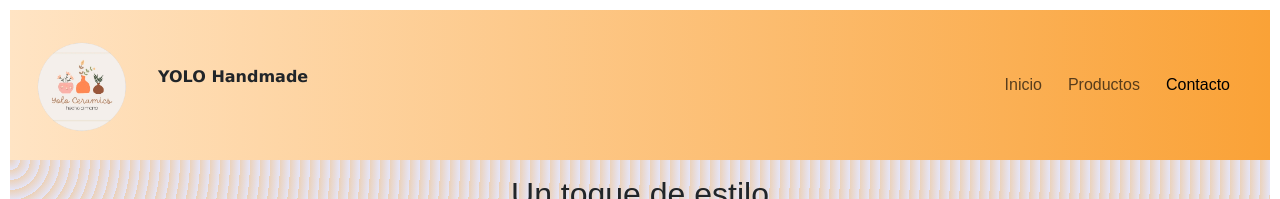
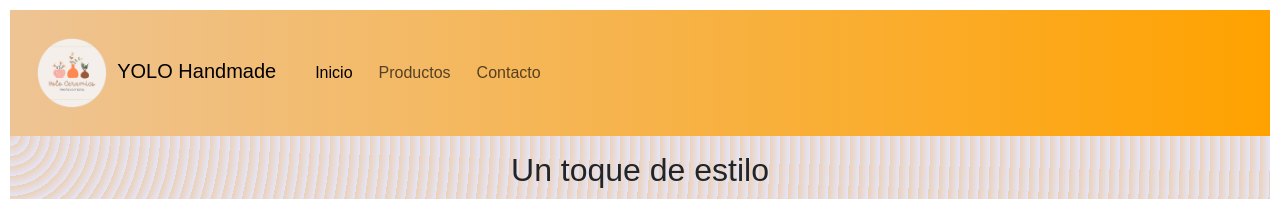
Before and after one commit to jerePerez/yolo-handmade, a plain HTML site: page index.html in a window 1280 px wide. Shown: the top 199 px of the page. Drawn offline with nearby package versions, Linux system fonts and the light colour scheme.

Commit message:
arreglo del navbar

```diff
--- a/index.html
+++ b/index.html
@@ -20,27 +20,28 @@
 
 <body>
     <header class="sticky-top">
-        <nav class="navbar navbar-expand-lg">
+        <nav class="navbar navbar-expand-lg bg-transparent">
             <div class="container-fluid">
-                <a class="navbar-brand" href="#encabezado">
-                    <img src="./logoYolo.png" alt="imagen del logo" width="100" height="100"
-                        class="d-inline-block align-text-top">
+                <a class="navbar-brand" href="#">
+                    <img src="./logoYolo.png" alt="Logo" width="80" height="80"
+                        class="d-inline-block align-text-center">
+                    YOLO Handmade
                 </a>
-                <p class="titulo">YOLO Handmade</p>
-                <button class="navbar-toggler" type="button" data-bs-toggle="collapse" data-bs-target="#navbarNav"
-                    aria-controls="navbarNav" aria-expanded="false" aria-label="Toggle navigation">
+                <button class="navbar-toggler" type="button" data-bs-toggle="collapse"
+                    data-bs-target="#navbarSupportedContent" aria-controls="navbarSupportedContent"
+                    aria-expanded="false" aria-label="Toggle navigation">
                     <span class="navbar-toggler-icon"></span>
                 </button>
-                <div class="collapse navbar-collapse" id="navbarNav">
-                    <ul class="navbar-nav ms-auto">
+                <div class="collapse navbar-collapse" id="navbarSupportedContent">
+                    <ul class="navbar-nav me-auto mb-2 mb-lg-0">
                         <li class="nav-item">
-                            <a class="nav-link" aria-current="page" href="#">Inicio</a>
+                            <a class="nav-link active" aria-current="page" href="#">Inicio</a>
                         </li>
                         <li class="nav-item">
                             <a class="nav-link" href="#productos">Productos</a>
                         </li>
                         <li class="nav-item">
-                            <a class="nav-link active" href="#contacto">Contacto</a>
+                            <a class="nav-link" href="#contacto">Contacto</a>
                         </li>
                     </ul>
                 </div>
--- a/styles.css
+++ b/styles.css
@@ -7,9 +7,11 @@
 
 header {
     font-family: 'Quicksand', sans-serif;
-    background: linear-gradient(to right, #ffe4c4, #faa237);
+    background: linear-gradient(to right, #eec494, #ffa200);
     height: auto;
 }
+
+
 
 .titulo {
     font-family: Verdana, Geneva, Tahoma, sans-serif;
@@ -17,14 +19,7 @@ header {
     font-weight: bold;
 }
 
-nav {
-    display: flex;
-}
 
-nav ul {
-    display: flex;
-    margin-left: 20px;
-}
 
 main {
     background-color: #e5e5f7;
```
